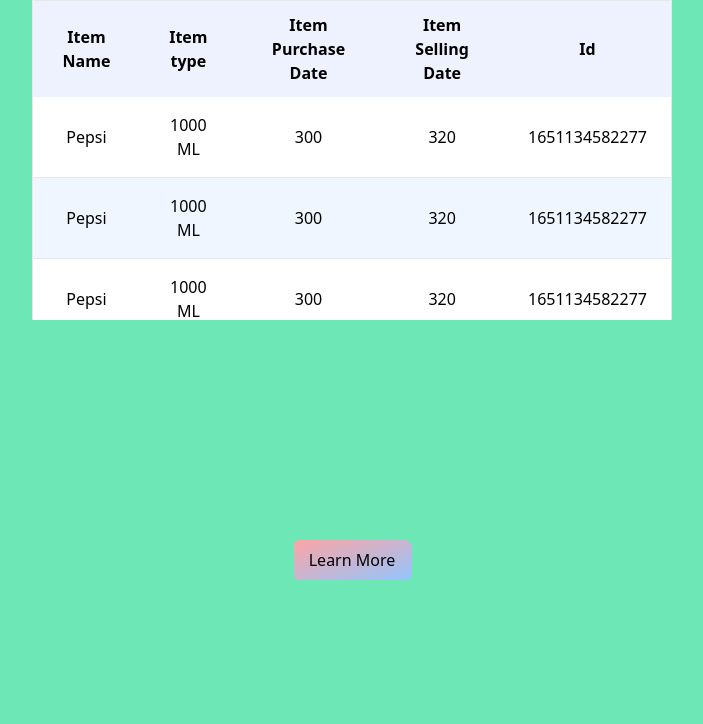
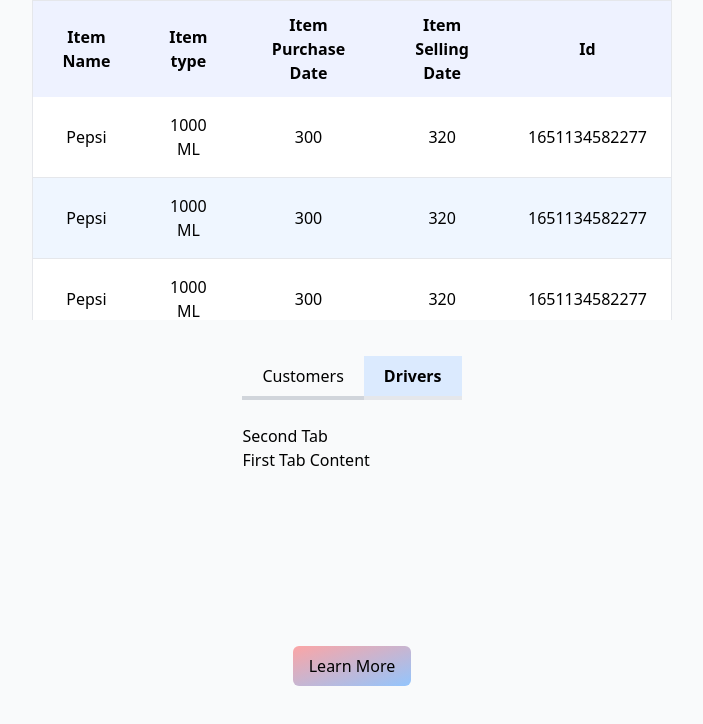
Before and after one commit to Sanan4li/Reusable-Tailwind-Components, a React (Create React App) app: page / in a window 1280 px wide. Shown: the top 724 px of the page, without its empty margins (288-991 px from the left). Built offline with nearby package versions, Linux system fonts and the light colour scheme.

Commit message:
added tabs component

```diff
--- a/src/App.js
+++ b/src/App.js
@@ -1,15 +1,32 @@
-import { useState } from 'react';
-import { Modal, Table } from './components/shared';
+import { useState } from "react";
+import { Modal, Table, Tabs } from "./components/shared";
 
 function App() {
   const [showModal, setShowModal] = useState(false);
-
+  const CustomerTabs = {
+    CUSTOMER: "Customers",
+    DRIVER: "Drivers",
+  };
   const toggleShowModal = () => setShowModal((prev) => !prev);
 
   return (
-    <div className="h-screen flex flex-col justify-center items-center bg-emerald-300">
+    <div className="h-screen flex flex-col justify-center items-center bg-gray-50">
       <div className="w-1/2">
         <Table />
+      </div>
+      <div className="mx-auto max-w-7xl  sm:px-6 md:px-5 md:py-5">
+        <div>
+          <Tabs tabs={CustomerTabs} defaultActive={CustomerTabs.DRIVER}>
+            <div name={CustomerTabs.CUSTOMER}>
+              <h1>First Tab</h1>
+              <p>First Tab Content</p>
+            </div>
+            <div name={CustomerTabs.DRIVER}>
+              <h1>Second Tab</h1>
+              <p>First Tab Content</p>
+            </div>
+          </Tabs>
+        </div>
       </div>
       <div className="flex items-center h-screen justify-center">
         <button
@@ -23,7 +40,7 @@
       <Modal
         show={showModal}
         closeHandler={toggleShowModal}
-        containerClassName="w-2/4 p-5"
+        containerClassName="w-1/2 p-5"
         closeButton={true}
       >
         <h1 className="font-semibold text-xl">Title</h1>
--- /dev/null
+++ b/src/components/shared/Tabs.jsx
@@ -0,0 +1,40 @@
+import { useState, useEffect } from "react";
+
+const Tabs = ({ tabs, defaultActive, children }) => {
+  const [activeTab, setActiveTab] = useState(null);
+  useEffect(() => {
+    setActiveTab(defaultActive);
+  }, [defaultActive]);
+  const changeActiveTab = (e) => {
+    setActiveTab(e.target.name);
+  };
+  return (
+    <div className="my-4 flex-nowrap overflow-x-auto overflow-y-hidden ">
+      <div className="flex">
+        {Object.values(tabs).map((tab, index) => {
+          return (
+            <button
+              key={`${tab}_${index}`}
+              name={tab}
+              className={`flex flex-shrink-0 items-center border-b-4 px-5 py-2  hover:bg-blue-100 ${
+                activeTab === tab
+                  ? "border-primary bg-blue-100 font-semibold"
+                  : "border-gray-300"
+              }`}
+              onClick={changeActiveTab}
+            >
+              {tab}
+            </button>
+          );
+        })}
+      </div>
+      <div className="my-4 py-2">
+        {children.find((child) => {
+          return child.props?.name === activeTab;
+        })}
+      </div>
+    </div>
+  );
+};
+
+export default Tabs;
--- a/src/components/shared/index.js
+++ b/src/components/shared/index.js
@@ -1,2 +1,3 @@
-export { default as Table } from './Table';
-export { default as Modal } from './Modal';
+export { default as Table } from "./Table";
+export { default as Modal } from "./Modal";
+export { default as Tabs } from "./Tabs";
```
Also changed, not shown: src/App.css (deleted, +0 -38 lines).
